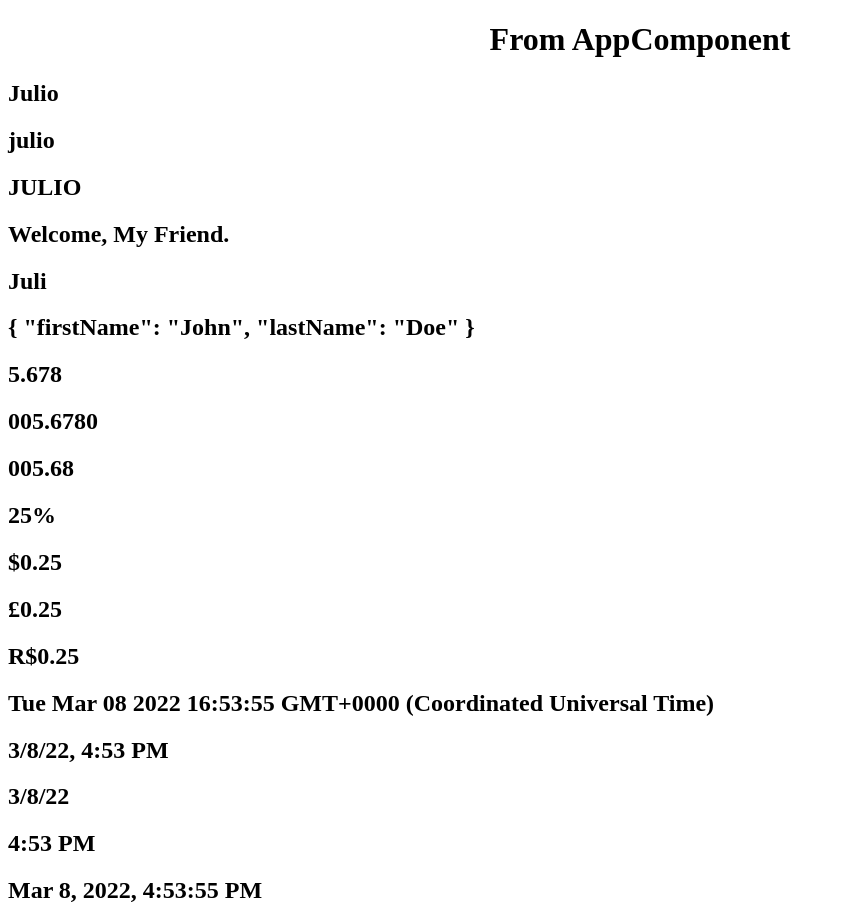
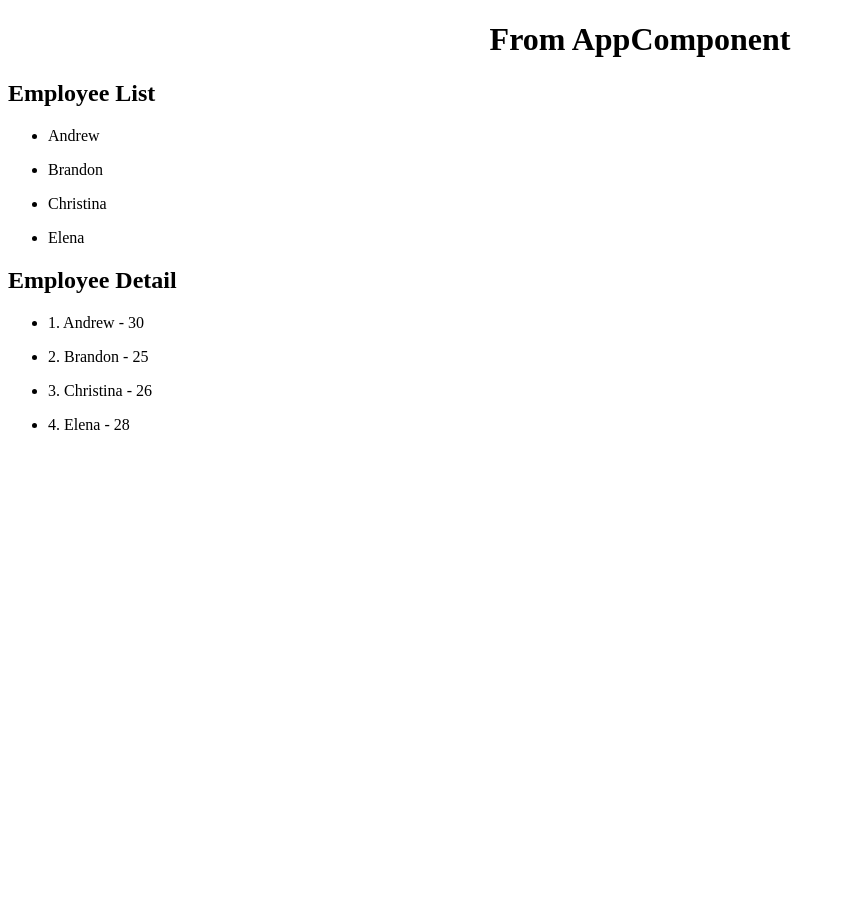
Before and after one commit to cmsjulio/angularCodevolution, an Angular app in the folder hello-world/: page / in a window 1280 px wide. Shown: the whole page, without its empty margins (0-847 px from the left). After the commit the page ends 800 px from the top, so only its background shows below. Built offline with nearby package versions, Linux system fonts and the light colour scheme.

Commit message:
17. Services

```diff
--- a/hello-world/src/app/app.component.html
+++ b/hello-world/src/app/app.component.html
@@ -50,7 +50,7 @@
     <h4>{{message}}</h4>
 </div> -->
 
-<div>
+<!-- <div>
   <app-pipes>
     Pipes permitem que transformemos dados antes de exibi-los em tela -- sem alterá-los na classe.
     O pipe lowercase converte tudo para lower case.
@@ -67,4 +67,12 @@
     O pipe date aceita várias formatações, 'short', 'shortDate', 'shortTime', 'medium' etc.
 
   </app-pipes>
+</div> -->
+
+<div>
+  <app-employee-list></app-employee-list>
 </div>
+
+<div>
+  <app-employee-detail></app-employee-detail>
+</div>
--- a/hello-world/src/app/app.module.ts
+++ b/hello-world/src/app/app.module.ts
@@ -14,6 +14,8 @@ import { NgSwitchDirectiveComponent } from './ng-switch-directive/ng-switch-dire
 import { NgForDirectiveComponent } from './ng-for-directive/ng-for-directive.component';
 import { ComponentInteractionComponent } from './component-interaction/component-interaction.component';
 import { PipesComponent } from './pipes/pipes.component';
+import { EmployeeListComponent } from './employee-list/employee-list.component';
+import { EmployeeDetailComponent } from './employee-detail/employee-detail.component';
 
 @NgModule({
   declarations: [
@@ -27,7 +29,9 @@ import { PipesComponent } from './pipes/pipes.component';
     NgSwitchDirectiveComponent,
     NgForDirectiveComponent,
     ComponentInteractionComponent,
-    PipesComponent
+    PipesComponent,
+    EmployeeListComponent,
+    EmployeeDetailComponent
   ],
   imports: [
     BrowserModule,
--- /dev/null
+++ b/hello-world/src/app/employee-detail/employee-detail.component.html
@@ -0,0 +1 @@
+<p>employee-detail works!</p>
--- /dev/null
+++ b/hello-world/src/app/employee-detail/employee-detail.component.ts
@@ -0,0 +1,29 @@
+import { Component, OnInit } from '@angular/core';
+
+@Component({
+  selector: 'app-employee-detail',
+  template: `
+  <h2>Employee Detail</h2>
+  <ul *ngFor="let employee of employees">
+    <li>{{employee.id}}. {{employee.name}} - {{employee.age}}</li>
+  </ul>
+`,
+  styleUrls: ['./employee-detail.component.scss']
+})
+export class EmployeeDetailComponent implements OnInit {
+
+  public employees = [
+    {"id":1, "name": "Andrew", "age": 30},
+    {"id":2, "name": "Brandon", "age": 25},
+    {"id":3, "name": "Christina", "age": 26},
+    {"id":4, "name": "Elena", "age": 28},
+
+  ];
+
+
+  constructor() { }
+
+  ngOnInit(): void {
+  }
+
+}
--- /dev/null
+++ b/hello-world/src/app/employee-list/employee-list.component.html
@@ -0,0 +1 @@
+<p>employee-list works!</p>
--- /dev/null
+++ b/hello-world/src/app/employee-list/employee-list.component.ts
@@ -0,0 +1,27 @@
+import { Component, OnInit } from '@angular/core';
+
+@Component({
+  selector: 'app-employee-list',
+  template: `
+    <h2>Employee List</h2>
+    <ul *ngFor="let employee of employees">
+      <li>{{employee.name}}</li>
+    </ul>
+  `,
+  styleUrls: ['./employee-list.component.scss']
+})
+export class EmployeeListComponent implements OnInit {
+  public employees = [
+    {"id":1, "name": "Andrew", "age": 30},
+    {"id":2, "name": "Brandon", "age": 25},
+    {"id":3, "name": "Christina", "age": 26},
+    {"id":4, "name": "Elena", "age": 28},
+
+  ];
+
+  constructor() { }
+
+  ngOnInit(): void {
+  }
+
+}
```
Also changed, not shown: hello-world/src/app/employee-detail/employee-detail.component.scss (added), hello-world/src/app/employee-list/employee-list.component.scss (added), 2 other files (tests, documents, lock files or other folders).
